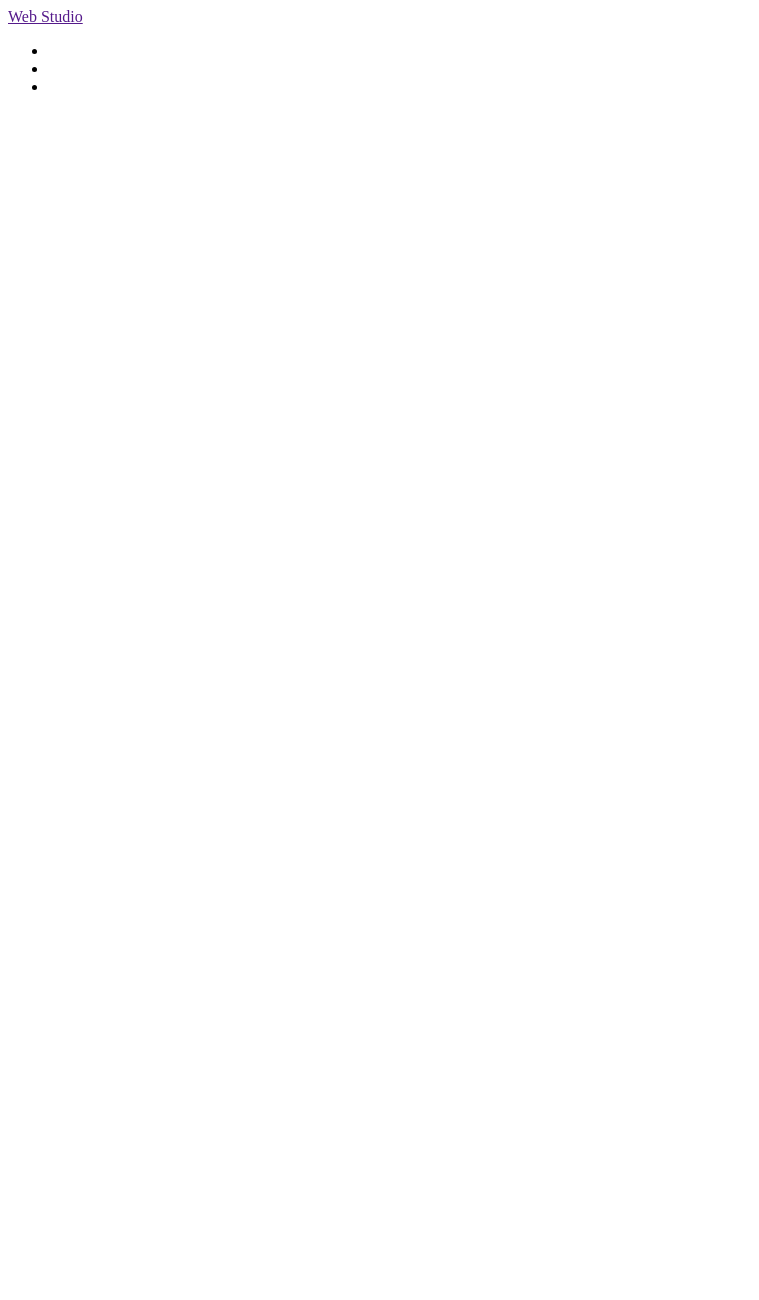
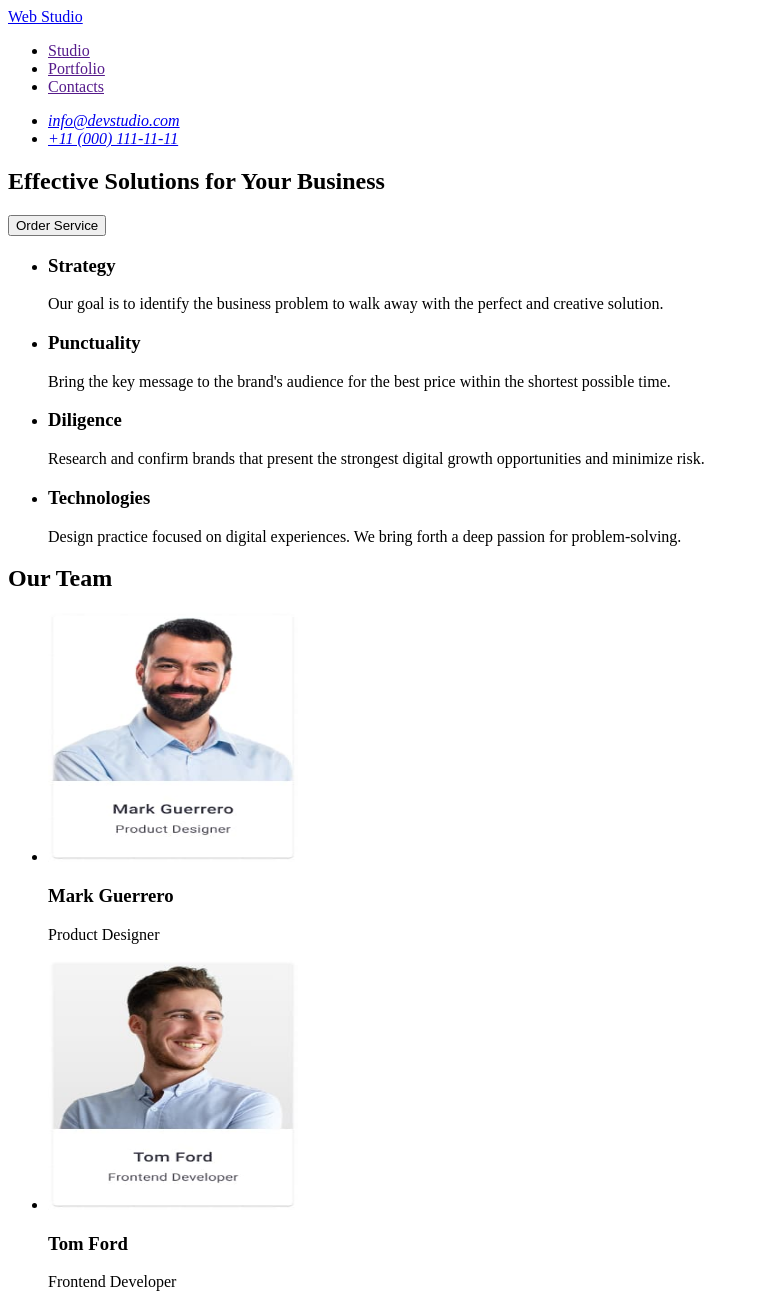
Before and after one commit to Hellcat232/goit-markup-hw-01, a plain HTML site: page index.html in a window 1280 px wide. Shown: the top 1300 px of the page, without its empty margins (0-759 px from the left). Before the commit the page ends 800 px from the top, so only its background shows below. Drawn offline with Linux system fonts and the light colour scheme.

Commit message:
finished markup

```diff
--- a/index.html
+++ b/index.html
@@ -8,17 +8,91 @@
 <body>
     <header>
       <nav>
-        <a href="">Web
+        <a href="./index.html">Web
         Studio</a>
         <ul>
-            <li></li>
-            <li></li>
-            <li></li>
+            <li><a href="">Studio</a></li>
+            <li><a href="">Portfolio</a></li>
+            <li><a href="">Contacts</a></li>
         </ul>
       </nav>
+      <address>
+        <ul>
+          <li><a href="info@devstudio.com">info@devstudio.com</a></li>
+          <li><a href="+11 (000) 111-11-11">+11 (000) 111-11-11</a></li>
+        </ul>
+      </address>
     </header>
-    <main></main>
-    <footer></footer>
+    <main>
+      <section>
+        <h1>Effective Solutions
+        for Your Business
+       </h1>
+      <button type="button">Order Service</button>
+    </section>
+    <section>
+      <ul>
+        <li><h3>Strategy</h3>
+        <p>Our goal is to identify the business
+        problem to walk away with the perfect and creative solution.
+       </p>
+        </li>
+        <li><h3>Punctuality</h3>
+        <p>Bring the key message to the brand's audience for the best price within the shortest possible time.
+        </p>
+        </li>
+        <li><h3>Diligence</h3>
+        <p>Research and confirm brands that present the strongest digital growth opportunities and minimize risk.
+        </p>
+        </li>
+        <li><h3>Technologies</h3>
+        <p>Design practice focused on digital experiences. We bring forth a deep passion for problem-solving.
+        </p>
+        </li>
+      </ul>
+    </section>
+    <section>
+      <h2>Our Team</h2>
+      <ul>
+        <li>
+          <img src="./images/Mark Guerrero (1).jpg" alt="Mark Guerrero" width="250" height="250"/>
+          <h3>Mark Guerrero</h3>
+          <p>
+            Product Designer
+          </p>
+        </li>
+        <li>
+          <img src="./images/Tom Ford (1).jpg" alt="Tom Ford" width="250" height="250"/>
+          <h3>Tom Ford</h3>
+          <p>
+            Frontend Developer
+          </p>
+        </li>
+        <li>
+          <img src="./images/Camila Garcia (1).jpg" alt="Camila Garcia" width="250" height="250"/>
+          <h3>Camila Garcia</h3>
+          <p>
+            Marketing
+          </p>
+        </li>
+        <li>
+          <img src="./images/Daniel Wilson (1).jpg" alt="Daniel Wilson" width="250" height="250"/>
+          <h3>Daniel Wilson</h3>
+          <p>
+            UI Designer
+          </p>
+        </li>
+      </ul>
+    </section>
+    </main>
+    <footer>
+      <h2>
+        <a href="./index.html">Web Studio</a>
+      </h2>
+      <p>
+        Increase the flow of customers and sales for your business with digital marketing & growth solutions.
+      </p>
+    </footer>
 
 </body>
 </html>
```
Also changed, not shown: images/Camila Garcia (1).jpg (added), images/Daniel Wilson (1).jpg (added), images/Mark Guerrero (1).jpg (added), images/Tom Ford (1).jpg (added).
